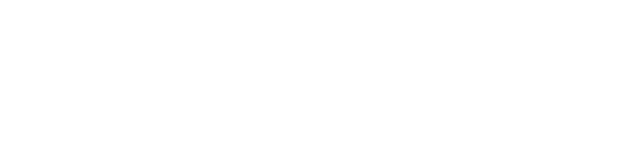
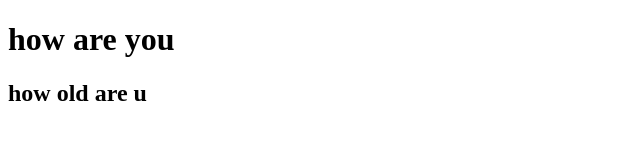
Before and after one commit to AtoshiAC/practice, a plain HTML site: page index.html in a window 1280 px wide. Shown: the whole page, without its empty margins (0-640 px from the left). Drawn offline with Linux system fonts and the light colour scheme.

Commit message:
add header

```diff
--- a/index.html
+++ b/index.html
@@ -7,6 +7,7 @@
     <title>hlw world</title>
 </head>
 <body>
-
+    <h1>how are you</h1>
+    <h2>how old are u</h2>
 </body>
 </html>
```
